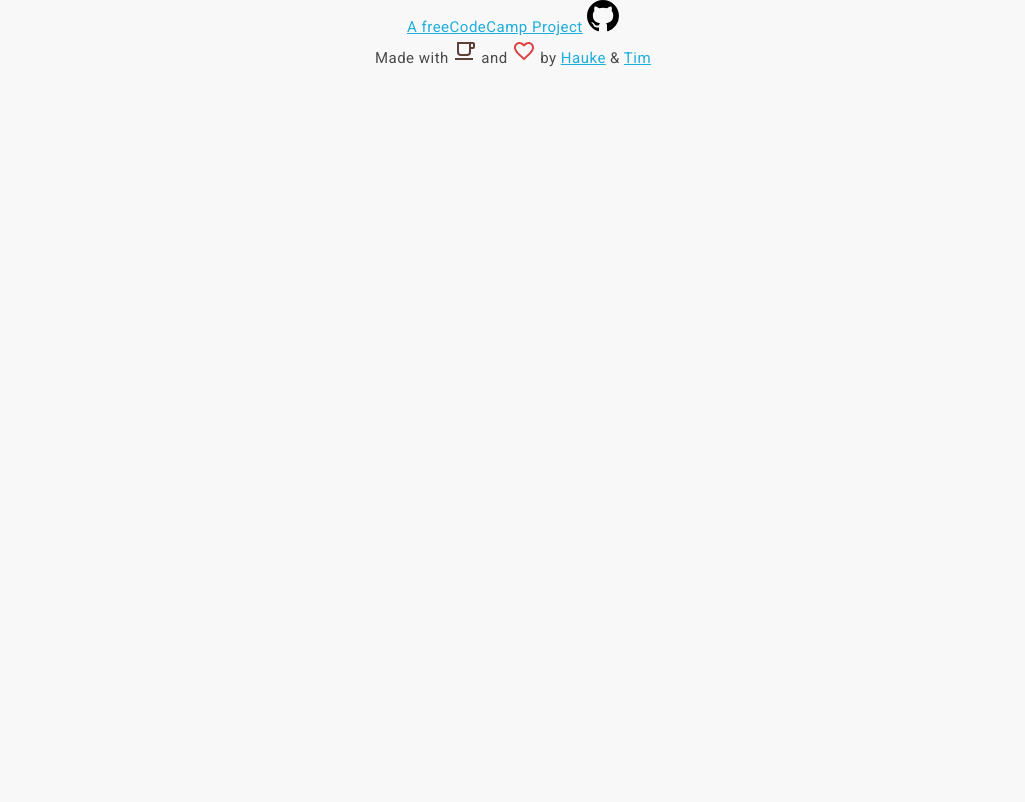
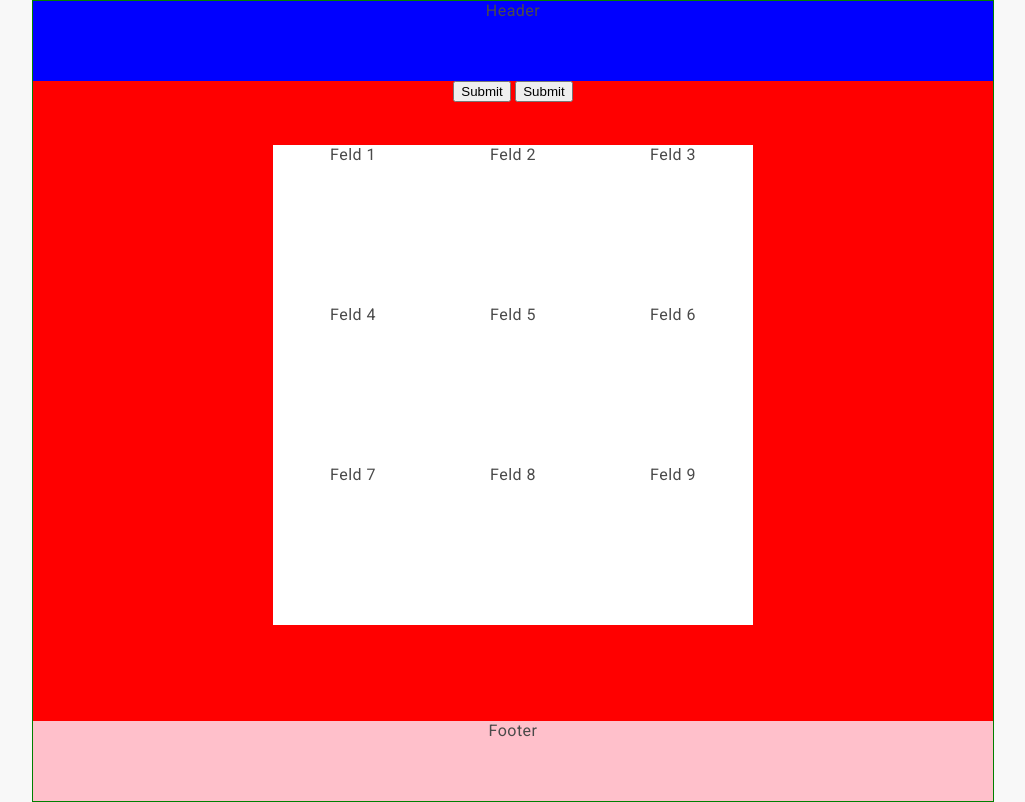
Before and after one commit to by-tim-christiansen-team/tictactoe-game, a plain HTML site: page index.html in a window 1280 px wide. Shown: the whole page, without its empty margins (127-1152 px from the left). Drawn offline with nearby package versions, Linux system fonts and the light colour scheme.

Commit message:
first try

```diff
--- a/css/style.css
+++ b/css/style.css
@@ -7,3 +7,56 @@ body {
   letter-spacing: 0.5px;
   cursor: default;
   overflow: hidden; }
+  body .container {
+    max-width: 960px;
+    margin: auto;
+    border: 1px solid green;
+    height: 100vh;
+    display: grid;
+    grid-template-rows: 5em 1fr 5em;
+    grid-template-columns: 10% 80% 10%;
+    grid-auto-flow: column; }
+    body .container header {
+      background-color: blue;
+      grid-column-start: 1;
+      grid-column-end: 4;
+      grid-row-start: 1;
+      grid-row-end: 2; }
+    body .container main {
+      background-color: red;
+      grid-column-start: 1;
+      grid-column-end: 4;
+      grid-row-start: 2;
+      grid-row-end: 3; }
+      body .container main .player-set {
+        height: 10%; }
+      body .container main .canvas {
+        display: -webkit-box;
+        display: -ms-flexbox;
+        display: flex;
+        -ms-flex-wrap: wrap;
+            flex-wrap: wrap;
+        -webkit-box-pack: center;
+            -ms-flex-pack: center;
+                justify-content: center;
+        -webkit-box-align: center;
+            -ms-flex-align: center;
+                align-items: center;
+        -webkit-box-align: stretch;
+            -ms-flex-align: stretch;
+                align-items: stretch;
+        width: 30em;
+        height: 30em;
+        margin: auto; }
+        body .container main .canvas .field {
+          display: inline-block;
+          min-width: 10em;
+          min-height: 10em;
+          background-color: #FFFFFF;
+          margin: 0; }
+    body .container footer {
+      background-color: pink;
+      grid-column-start: 1;
+      grid-column-end: 4;
+      grid-row-start: 3;
+      grid-row-end: 4; }
--- a/index.html
+++ b/index.html
@@ -7,14 +7,14 @@
     <meta name="viewport" content="width=device-width, initial-scale=1, shrink-to-fit=no">
 
     <!-- CSS-->
-    <link rel="stylesheet" href="https://cdnjs.cloudflare.com/ajax/libs/skeleton/2.0.4/skeleton.css">
     <link href="https://fonts.googleapis.com/css?family=Roboto:300,400" rel="stylesheet">
     <link rel="stylesheet" href="css/style.css">
   </head>
   <body>
     <div class="container">
+      <!--
         <a href="https://www.freecodecamp.org/challenges/build-a-tic-tac-toe-game" target="_blank">A freeCodeCamp Project</a>
-      <a href="https://github.com/by-tim-christiansen-team/tictactoe-game" target="_blank">
+        <a href="https://github.com/by-tim-christiansen-team /tictactoe-game" target="_blank">
         <svg width="32" height="32" class="octicon octicon-mark-github color" viewBox="0 0 16 16" version="1.1" aria-hidden="true">
           <path fill-rule="evenodd" d="M8 0C3.58 0 0 3.58 0 8c0 3.54 2.29 6.53 5.47 7.59.4.07.55-.17.55-.38 0-.19-.01-.82-.01-1.49-2.01.37-2.53-.49-2.69-.94-.09-.23-.48-.94-.82-1.13-.28-.15-.68-.52-.01-.53.63-.01 1.08.58 1.23.82.72 1.21 1.87.87 2.33.66.07-.52.28-.87.51-1.07-1.78-.2-3.64-.89-3.64-3.95 0-.87.31-1.59.82-2.15-.08-.2-.36-1.02.08-2.12 0 0 .67-.21 2.2.82.64-.18 1.32-.27 2-.27.68 0 1.36.09 2 .27 1.53-1.04 2.2-.82 2.2-.82.44 1.1.16 1.92.08 2.12.51.56.82 1.27.82 2.15 0 3.07-1.87 3.75-3.65 3.95.29.25.54.73.54 1.48 0 1.07-.01 1.93-.01 2.2 0 .21.15.46.55.38A8.013 8.013 0 0 0 16 8c0-4.42-3.58-8-8-8z">
 
@@ -35,6 +35,37 @@
           &
           <a target="_blank" href="https://github.com/by-Tim-Christiansen">Tim</a>
         </div>
+
+
+      -->
+    <header>
+      Header
+    </header>
+    <main>
+      <div class="player-set">
+        <input type="submit">
+        <input type="submit">
+      </div>
+      <div class="canvas">
+        <div class="field 1">Feld 1</div>
+        <div class="field 2">Feld 2</div>
+        <div class="field 3">Feld 3</div>
+
+        <div class="field 4">Feld 4</div>
+        <div class="field 5">Feld 5</div>
+        <div class="field 6">Feld 6</div>
+
+        <div class="field 7">Feld 7</div>
+        <div class="field 8">Feld 8</div>
+        <div class="field 9">Feld 9</div>
+      </div>
+      <div class="results">
+
+      </div>
+    </main>
+    <footer>
+      Footer
+    </footer>
   </div>
 
     <!-- JavaScript -->
--- a/sass/main.sass
+++ b/sass/main.sass
@@ -20,3 +20,47 @@ body
   letter-spacing: 0.5px
   cursor: default
   overflow: hidden
+  .container
+    max-width: 960px
+    margin: auto
+    border: 1px solid green
+    height: 100vh
+    display: grid
+    grid-template-rows: 5em 1fr 5em
+    grid-template-columns: 10% 80% 10%
+    grid-auto-flow: column
+    header
+      background-color: blue
+      grid-column-start: 1
+      grid-column-end: 4
+      grid-row-start: 1
+      grid-row-end: 2
+    main
+      background-color: red
+      grid-column-start: 1
+      grid-column-end: 4
+      grid-row-start: 2
+      grid-row-end: 3
+      .player-set
+        height: 10%
+      .canvas
+        display: flex
+        flex-wrap: wrap
+        justify-content: center
+        align-items: center
+        align-items: stretch
+        width: 30em
+        height: 30em
+        margin: auto
+        .field
+          display: inline-block
+          min-width: 10em
+          min-height: 10em
+          background-color: $white
+          margin: 0
+    footer
+      background-color: pink
+      grid-column-start: 1
+      grid-column-end: 4
+      grid-row-start: 3
+      grid-row-end: 4
```
Also changed, not shown: 1 other file. Lines whose indentation alone changed are shown as unchanged.
